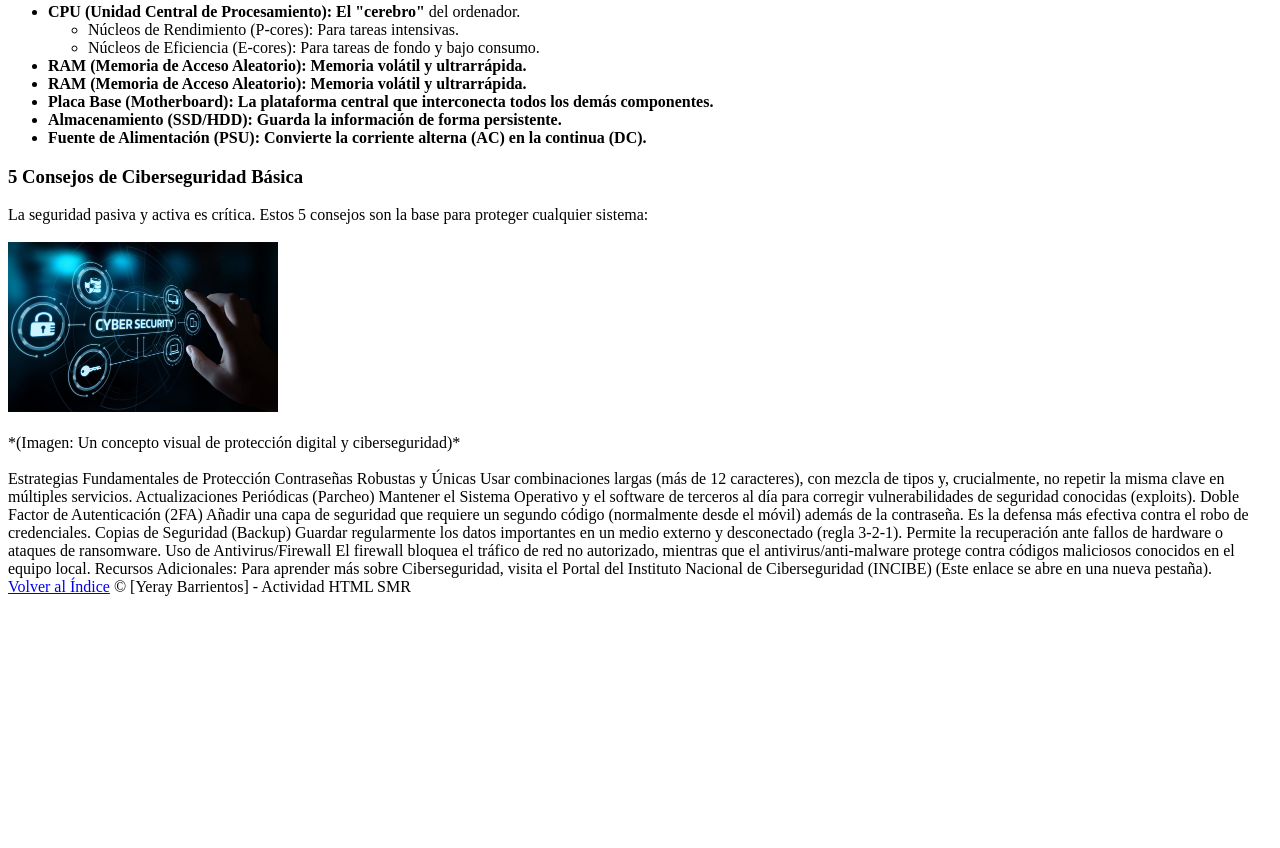
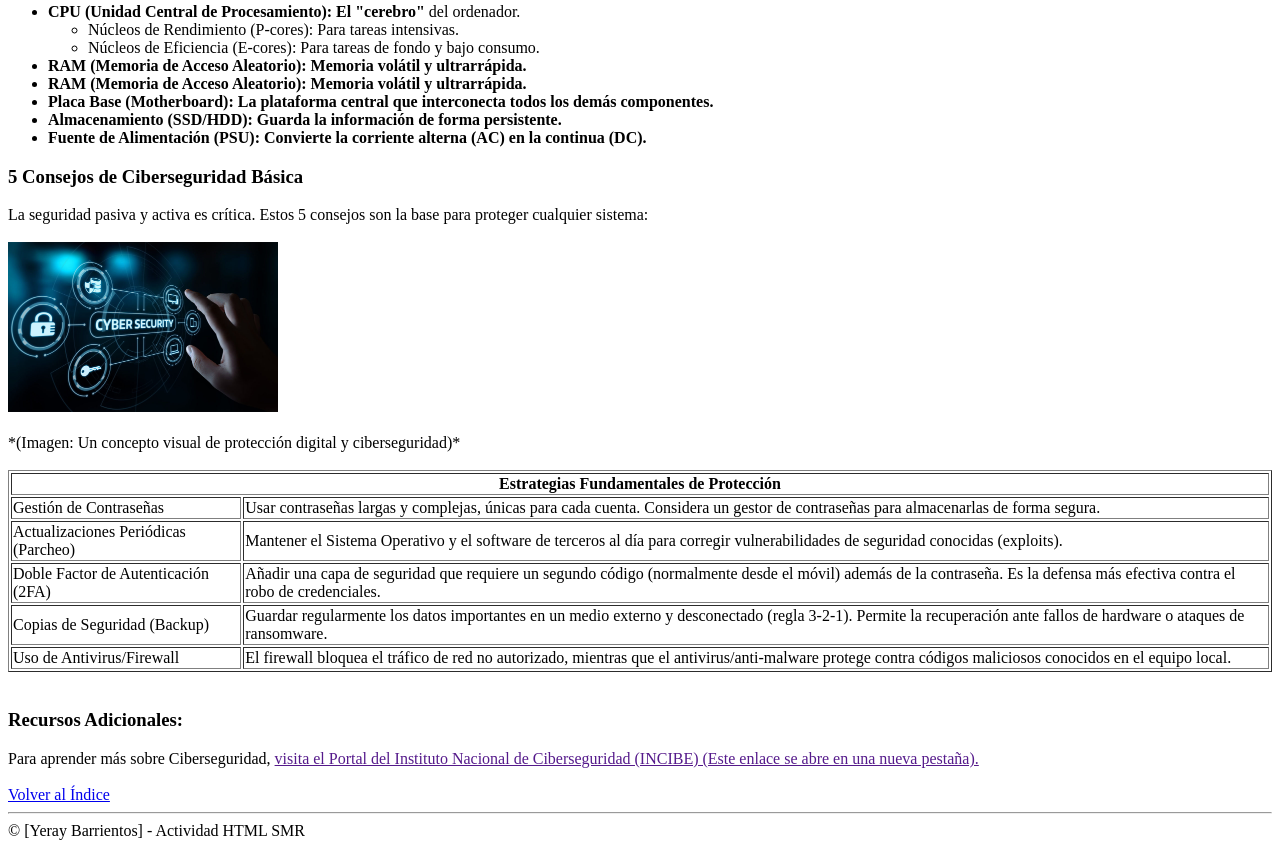
Before and after one commit to camellotacticohd/2smr_actividadeshtml, a plain HTML site: page 2smr_actividadeshtml/Actividad3/actividad3.html in a window 1280 px wide. Shown: the part 568-1416 px from the top of the page. Before the commit the page ends 1172 px from the top, so only its background shows below. Drawn offline with Linux system fonts and the light colour scheme.

Commit message:
actividad3 hecha

```diff
--- a/2smr_actividadeshtml/Actividad3/actividad3.html
+++ b/2smr_actividadeshtml/Actividad3/actividad3.html
@@ -1,5 +1,5 @@
 <!DOCTYPE html>
-<html lang="en">
+<html lang="es">
 <head>
     <meta charset="UTF-8">
     <meta name="viewport" content="width=device-width, initial-scale=1.0">
@@ -9,14 +9,14 @@
  <h1>Guía Rápida SMR: Componentes de PC y Seguridad Informática</h1>
 Documento de introducción a dos módulos clave del ciclo: Montaje de Equipos y Seguridad Informática.
 
-<h2>Índice de Contenidos</h2>
+<h2 id="#Indice">Índice de Contenidos</h2>
 <ol type="A">
-<a href=""><li>Componentes Clave de un PC (Hardware)</li></a>
-<a href="Comp"<li>5 Consejos de Ciberseguridad Básica</li></a>
+<a href="#Hardware"><li>Componentes Clave de un PC (Hardware)</li></a>
+<a href="#Componentes"<li>5 Consejos de Ciberseguridad Básica</li></a>
 </ol>
 <hr>
 
-<h2>Componentes Clave de un PC (Hardware)</h2>
+<h2 id="Hardware">Componentes Clave de un PC (Hardware)</h2>
 El hardware es el núcleo del sistema. Aquí están los elementos esenciales para que un equipo microinformático funcione correctamente:
 <a href="Disco ssd componente vital para almacenamiento actual"></a><img src="./img/ssd.jpg" alt="20"width="300" height="150"></a>
 <br>
@@ -24,11 +24,10 @@ El hardware es el núcleo del sistema. Aquí están los elementos esenciales par
 
 *(Imagen Disco ssd componente vital para almacenamiento actual)* <strong></strong>
    <br>
-   <
 <br></a>
 <br>
 
-<h3>Lista de Componentes Principales:</h3>
+<h3 id="Componentes">Lista de Componentes Principales:</h3>
 <ul>
 <li><strong>CPU (Unidad Central de Procesamiento): El "cerebro"</strong> del ordenador.
     <ul>
@@ -55,17 +54,37 @@ La seguridad pasiva y activa es crítica. Estos 5 consejos son la base para prot
 *(Imagen: Un concepto visual de protección digital y ciberseguridad)*
 <br>
 <br>
-Estrategias Fundamentales de Protección
-Contraseñas Robustas y Únicas	Usar combinaciones largas (más de 12 caracteres), con mezcla de tipos y, crucialmente, no repetir la misma clave en múltiples servicios.
-Actualizaciones Periódicas (Parcheo)	Mantener el Sistema Operativo y el software de terceros al día para corregir vulnerabilidades de seguridad conocidas (exploits).
-Doble Factor de Autenticación (2FA)	Añadir una capa de seguridad que requiere un segundo código (normalmente desde el móvil) además de la contraseña. Es la defensa más efectiva contra el robo de credenciales.
-Copias de Seguridad (Backup)	Guardar regularmente los datos importantes en un medio externo y desconectado (regla 3-2-1). Permite la recuperación ante fallos de hardware o ataques de ransomware.
-Uso de Antivirus/Firewall	El firewall bloquea el tráfico de red no autorizado, mientras que el antivirus/anti-malware protege contra códigos maliciosos conocidos en el equipo local.
-Recursos Adicionales:
-Para aprender más sobre Ciberseguridad, visita el Portal del Instituto Nacional de Ciberseguridad (INCIBE) (Este enlace se abre en una nueva pestaña).
+ <table border="1">
+    <tr>
+        <th colspan="3">Estrategias Fundamentales de Protección</th>
+
+            <tr>
+        <td>Gestión de Contraseñas</td>
+        <td>Usar contraseñas largas y complejas, únicas para cada cuenta. Considera un gestor de contraseñas para almacenarlas de forma segura.</td>
+            </tr>
+            <tr>
+        <td>Actualizaciones Periódicas (Parcheo)</td>
+        <td>Mantener el Sistema Operativo y el software de terceros al día para corregir vulnerabilidades de seguridad conocidas (exploits).</td>
+    </tr>
+        <td>Doble Factor de Autenticación (2FA)</td>
+        <td>Añadir una capa de seguridad que requiere un segundo código (normalmente desde el móvil) además de la contraseña. Es la defensa más efectiva contra el robo de credenciales.</td>
+    </tr>
+    <tr>
+        <td>Copias de Seguridad (Backup)</td>
+        <td>Guardar regularmente los datos importantes en un medio externo y desconectado (regla 3-2-1). Permite la recuperación ante fallos de hardware o ataques de ransomware.</td>
+    </tr>
+    <tr>
+        <td>Uso de Antivirus/Firewall</td>
+        <td>El firewall bloquea el tráfico de red no autorizado, mientras que el antivirus/anti-malware protege contra códigos maliciosos conocidos en el equipo local.</td>
+    </tr>
+ </table>
 <br>
-<a href="../actividad1/index.html">Volver al Índice</a>
-
+<h3>Recursos Adicionales:</h3>
+Para aprender más sobre Ciberseguridad, <a href=""</a>visita el Portal del Instituto Nacional de Ciberseguridad (INCIBE) (Este enlace se abre en una nueva pestaña).
+<br>
+<br>
+<a href="#Indice">Volver al Índice</a>
+<hr>
 © [Yeray Barrientos] - Actividad HTML SMR
 </body>
 </html>
```
